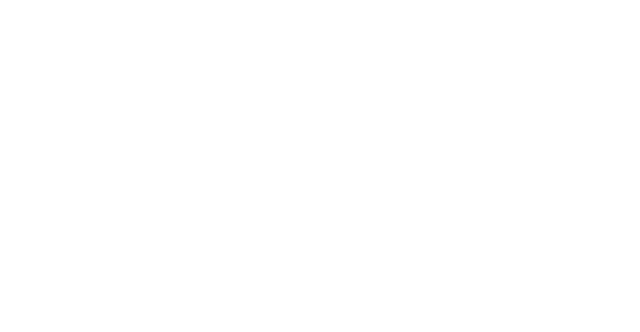
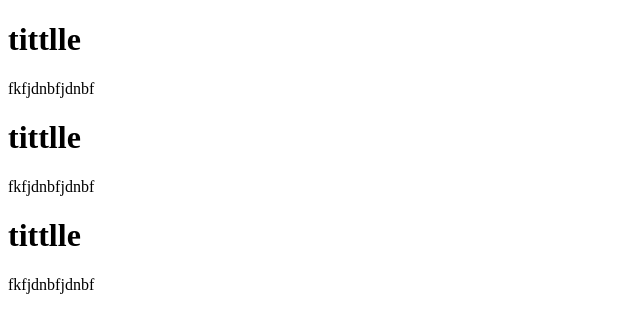
Before and after one commit to nisamozr/notion-integration, a website: page index.html in a window 1280 px wide. Shown: the whole page, without its empty margins (0-640 px from the left). Drawn offline with Linux system fonts and the light colour scheme.

Commit message:
initial setujp

```diff
--- a/index.html
+++ b/index.html
@@ -8,6 +8,31 @@
     <title>notiin</title>
 </head>
 
+<div class="container">
+    <div class="card">
+
+        <div class="card-container">
+            <h1>tittlle</h1>
+            <p>fkfjdnbfjdnbf</p>
+        </div>
+    </div>
+
+    <div class="card">
+
+        <div class="card-container">
+            <h1>tittlle</h1>
+            <p>fkfjdnbfjdnbf</p>
+        </div>
+    </div>
+    <div class="card">
+
+        <div class="card-container">
+            <h1>tittlle</h1>
+            <p>fkfjdnbfjdnbf</p>
+        </div>
+    </div>
+</div>
+
 <body>
 
 </body>
--- a/package.json
+++ b/package.json
@@ -7,5 +7,9 @@
     "test": "echo \"Error: no test specified\" && exit 1"
   },
   "author": "",
-  "license": "ISC"
+  "license": "ISC",
+  "dependencies": {
+    "@notionhq/client": "^2.1.1",
+    "netlify-cli": "^10.13.0"
+  }
 }
```
Also changed, not shown: 2 other files.
